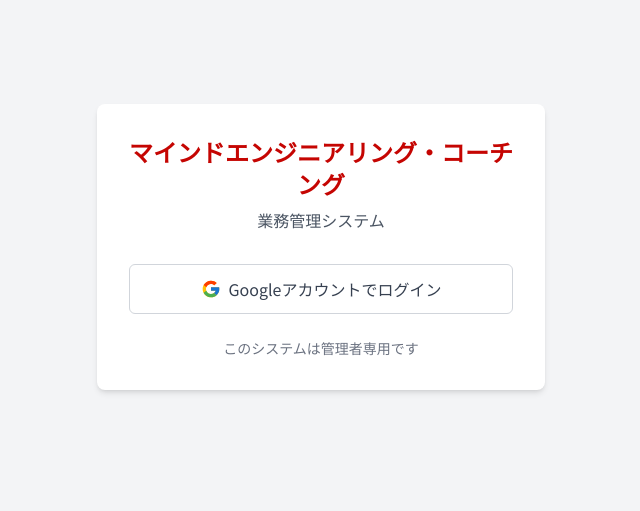
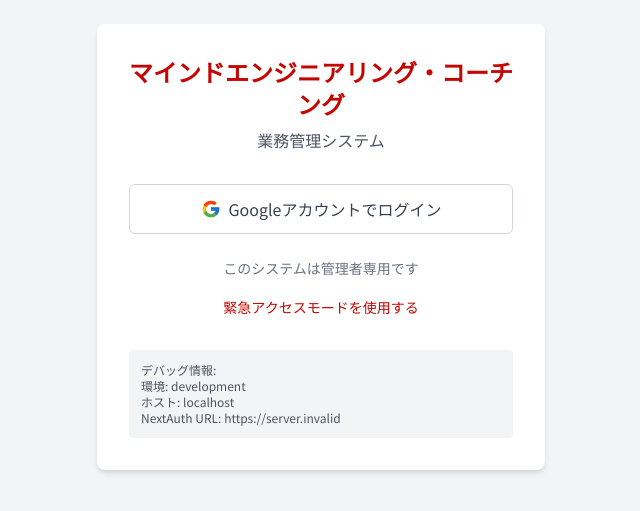
Before and after one commit to Yuuta12-maker/mec-coaching-nextjs, a Next.js app: page /auth/signin in a window 1280 px wide. Shown: the part 153-664 px from the top of the page, without its empty margins (319-959 px from the left). Built offline with nearby package versions, Linux system fonts and the light colour scheme; no server answers.

Commit message:
サインインページを改善してデバッグ情報を追加

```diff
--- a/pages/auth/signin.js
+++ b/pages/auth/signin.js
@@ -1,19 +1,82 @@
-import { signIn, getCsrfToken, getProviders } from 'next-auth/react';
+import { useState, useEffect } from 'react';
+import { signIn, getCsrfToken, getProviders, useSession } from 'next-auth/react';
 import Head from 'next/head';
-import Image from 'next/image';
-import { useState } from 'react';
+import { useRouter } from 'next/router';
+import Link from 'next/link';
 
 export default function SignIn({ csrfToken, providers }) {
   const [isLoading, setIsLoading] = useState(false);
+  const [error, setError] = useState(null);
+  const { data: session } = useSession();
+  const router = useRouter();
+
+  // エラーがある場合
+  useEffect(() => {
+    if (router.query.error) {
+      setError(router.query.error);
+    }
+  }, [router.query]);
+
+  // 既にログインしている場合
+  useEffect(() => {
+    if (session) {
+      router.push('/');
+    }
+  }, [session, router]);
 
   const handleSignIn = async (providerId) => {
     try {
       setIsLoading(true);
-      await signIn(providerId, { callbackUrl: '/' });
+      setError(null);
+
+      console.log('ログイン試行...');
+
+      // リダイレクトURLを明示的に指定してサインイン
+      const result = await signIn(providerId, {
+        callbackUrl: `${window.location.origin}`,
+        redirect: true
+      });
+
+      console.log('ログイン結果:', result);
+
+      if (result?.error) {
+        setError(result.error);
+        setIsLoading(false);
+      }
     } catch (error) {
       console.error('サインインエラー:', error);
+      setError('認証中にエラーが発生しました');
       setIsLoading(false);
     }
+  };
+
+  // エラーメッセージを表示
+  const renderErrorMessage = () => {
+    if (!error) return null;
+
+    let message = '認証中にエラーが発生しました';
+
+    switch (error) {
+      case 'AccessDenied':
+        message = 'アクセスが拒否されました。許可されたメールアドレスでログインしてください。';
+        break;
+      case 'Configuration':
+        message = '認証の設定に問題があります。システム管理者に連絡してください。';
+        break;
+      case 'OAuthCallback':
+        message = '認証コールバックでエラーが発生しました。';
+        break;
+      default:
+        if (typeof error === 'string') {
+          message = error;
+        }
+    }
+
+    return (
+      <div className="my-4 p-3 bg-red-100 text-red-700 rounded-md">
+        {message}
+      </div>
+    );
   };
 
   return (
@@ -24,18 +87,19 @@ export default function SignIn({ csrfToken, providers }) {
 
       <div className="bg-white p-8 rounded-lg shadow-md w-full max-w-md">
         <div className="text-center mb-8">
-          <h1 className="text-2xl font-bold text-primary">
+          <h1 className="text-2xl font-bold text-[#c50502]">
             マインドエンジニアリング・コーチング
           </h1>
           <p className="text-gray-600 mt-2">業務管理システム</p>
         </div>
 
-        {/* Googleログインボタン */}
+        {renderErrorMessage()}
+
         <button
           type="button"
           onClick={() => handleSignIn('google')}
           disabled={isLoading}
-          className="w-full flex items-center justify-center bg-white border border-gray-300 rounded-md py-3 px-4 text-gray-700 hover:bg-gray-50 focus:outline-none focus:ring-2 focus:ring-offset-2 focus:ring-primary disabled:opacity-70 disabled:cursor-not-allowed"
+          className="w-full flex items-center justify-center bg-white border border-gray-300 rounded-md py-3 px-4 text-gray-700 hover:bg-gray-50 focus:outline-none focus:ring-2 focus:ring-offset-2 focus:ring-[#c50502] disabled:opacity-70 disabled:cursor-not-allowed"
         >
           {isLoading ? (
             <span className="mr-2 inline-block h-4 w-4 animate-spin rounded-full border-2 border-solid border-current border-r-transparent"></span>
@@ -70,6 +134,19 @@ export default function SignIn({ csrfToken, providers }) {
         <div className="mt-6 text-sm text-center text-gray-500">
           <p>このシステムは管理者専用です</p>
         </div>
+
+        <div className="mt-4 text-center">
+          <Link href="/auth/simple" className="text-sm text-[#c50502] hover:underline">
+            緊急アクセスモードを使用する
+          </Link>
+        </div>
+
+        <div className="mt-8 p-3 bg-gray-100 rounded text-xs text-gray-600">
+          <p>デバッグ情報:</p>
+          <p>環境: {process.env.NODE_ENV}</p>
+          <p>ホスト: {typeof window !== 'undefined' ? window.location.host : 'SSR'}</p>
+          <p>NextAuth URL: {process.env.NEXTAUTH_URL || 'Not set'}</p>
+        </div>
       </div>
     </div>
   );
```
